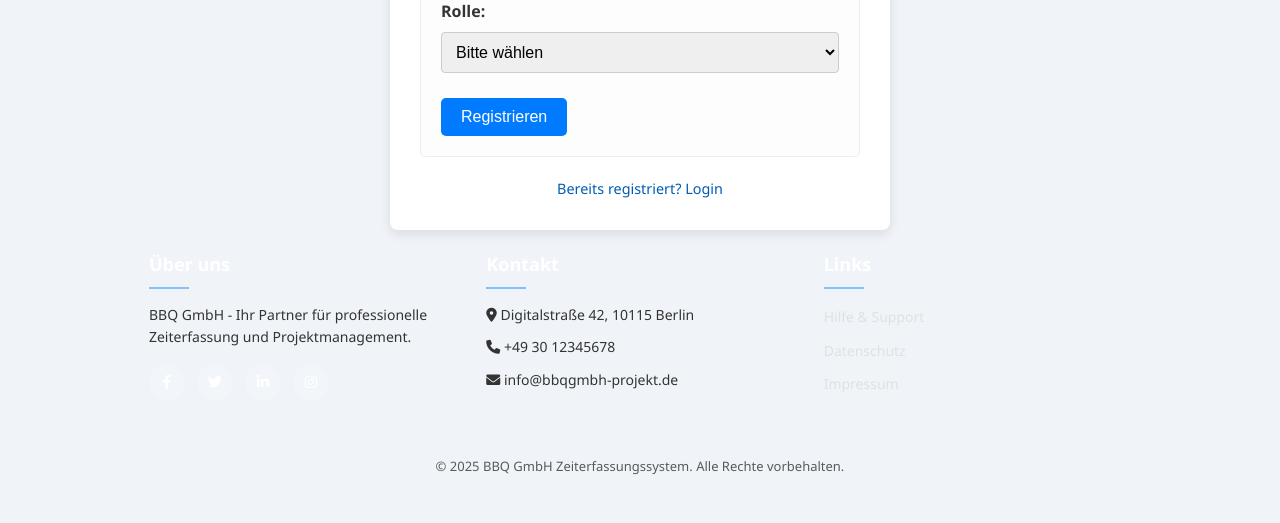
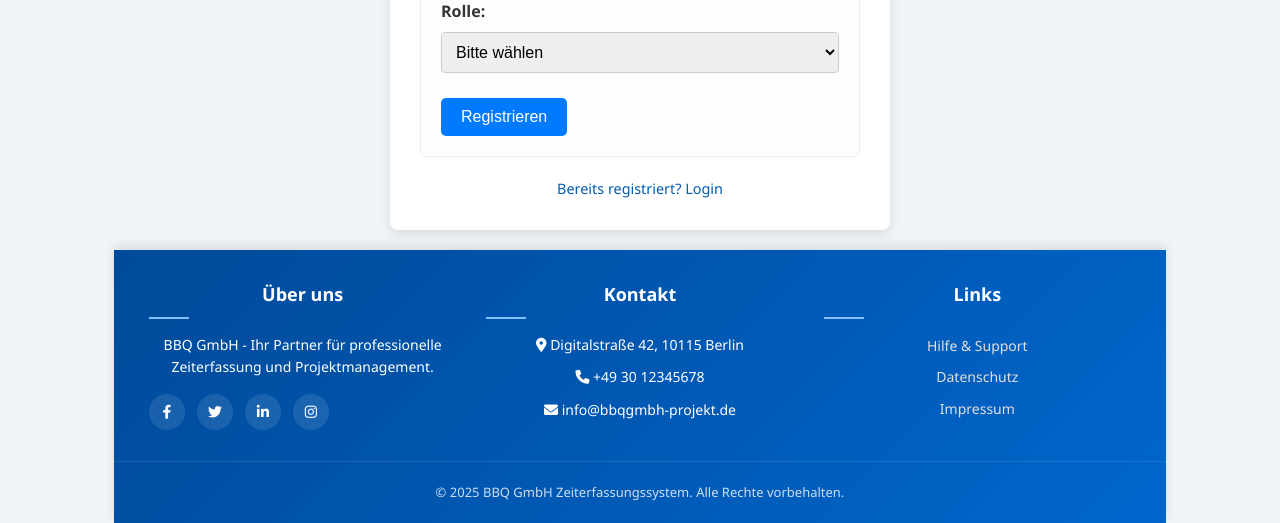
Before and after one commit to zakscodeworld/Arbeitszeitsoftware, a FastAPI app: page /register in a window 1280 px wide. Shown: the part 659-1182 px from the top of the page. Before the commit the page ends 1134 px from the top, so only its background shows below. Run offline with FastAPI, Linux system fonts and the light colour scheme; parts of the project's set-up code (start-up, migrations or seed data) failed here and were passed over.

Commit message:
Update register.html

```diff
--- a/backend/templates/register.html
+++ b/backend/templates/register.html
@@ -111,7 +111,7 @@
     </div>  </div>
 
   <!-- Footer -->
-  <footer class="footer">
+  <footer class="main-footer">
     <div class="footer-content">
       <div class="footer-section">
         <h3>Über uns</h3>
```
